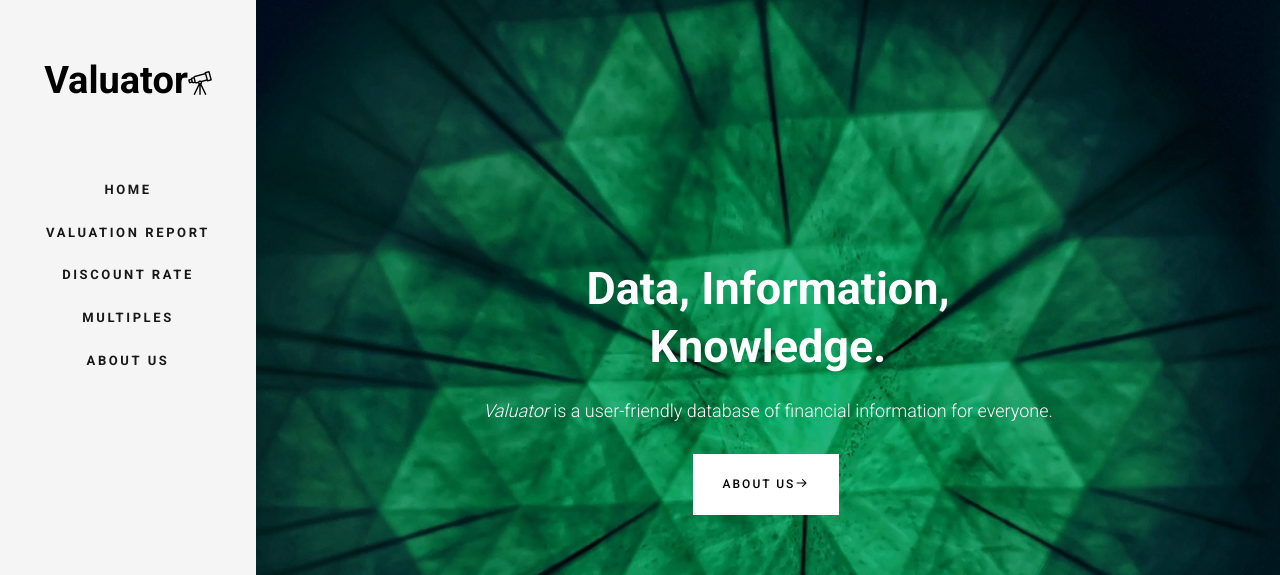
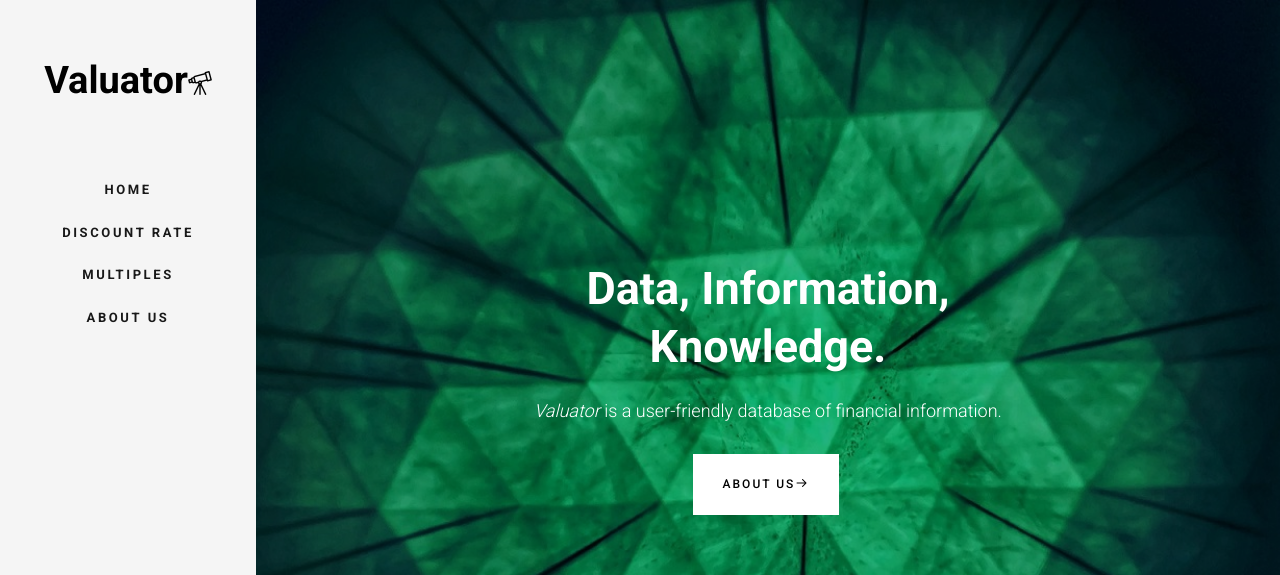
Before and after one commit to Saso995/damodaranGraphs, a plain HTML site: page index.html in a window 1280 px wide. Shown: the top 575 px of the page. Drawn offline with Linux system fonts and the light colour scheme; files whose address does not match are found by name.

Commit message:
Update index.html

```diff
--- a/index.html
+++ b/index.html
@@ -71,7 +71,6 @@
 			<nav id="fh5co-main-menu" role="navigation">
 				<ul>
 					<li><a href="index.html">Home</a></li>
-					<li><a href="discount_rate.html">Valuation Report</a></li>
 					<li><a href="discount_rate.html">Discount Rate</a></li>
 					<li><a href="multiples.html">Multiples</a></li>
 					<li><a href="about.html">About Us</a></li>
@@ -110,7 +109,7 @@
 					   			<div class="col-md-8 col-md-offset-2 text-center js-fullheight slider-text">
 					   				<div class="slider-text-inner">
 					   					<h1><strong>Data, Information, Knowledge.</strong></h1>
-					   					<h2><i>Valuator</i> is a user-friendly database of financial information for everyone.</h2>
+					   					<h2><i>Valuator</i> is a user-friendly database of financial information.</h2>
 											<p><a class="btn btn-primary btn-learn" href="about.html">About Us<i class="icon-arrow-right3"></i></a></p>
 					   				</div>
 					   			</div>
```
